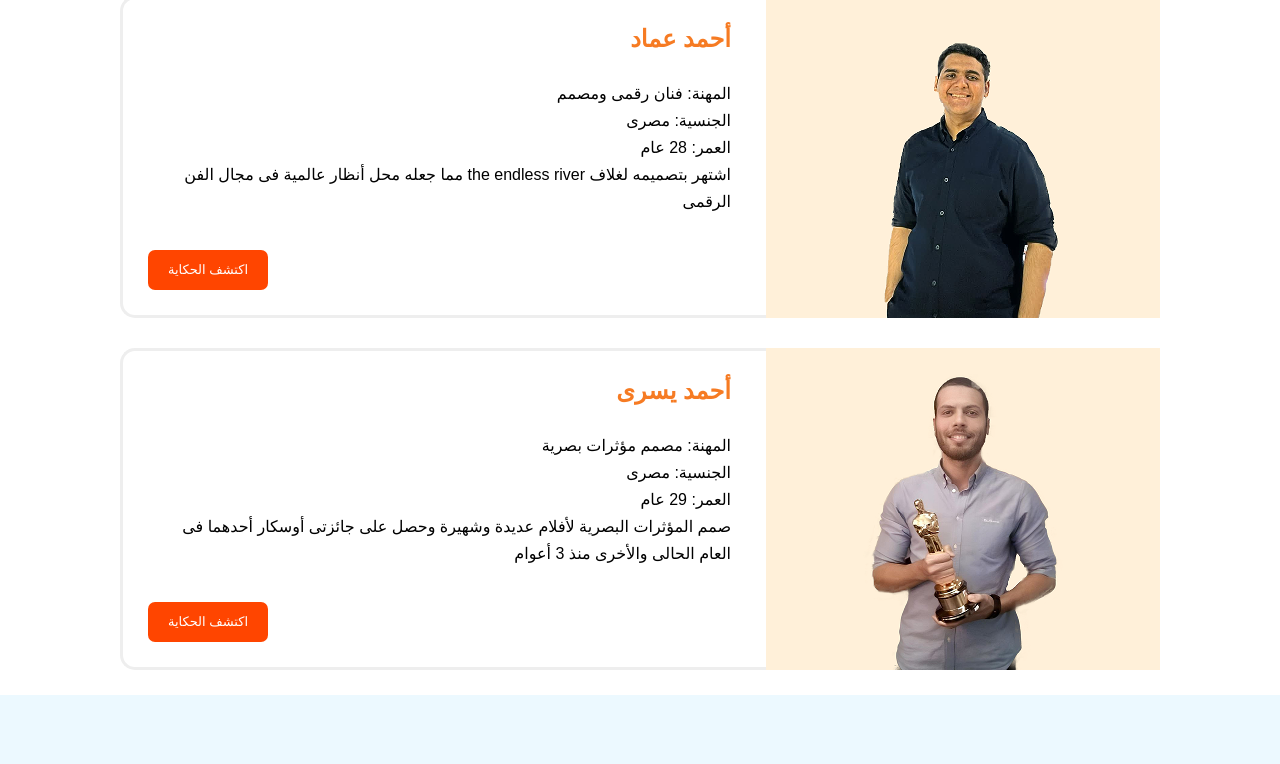
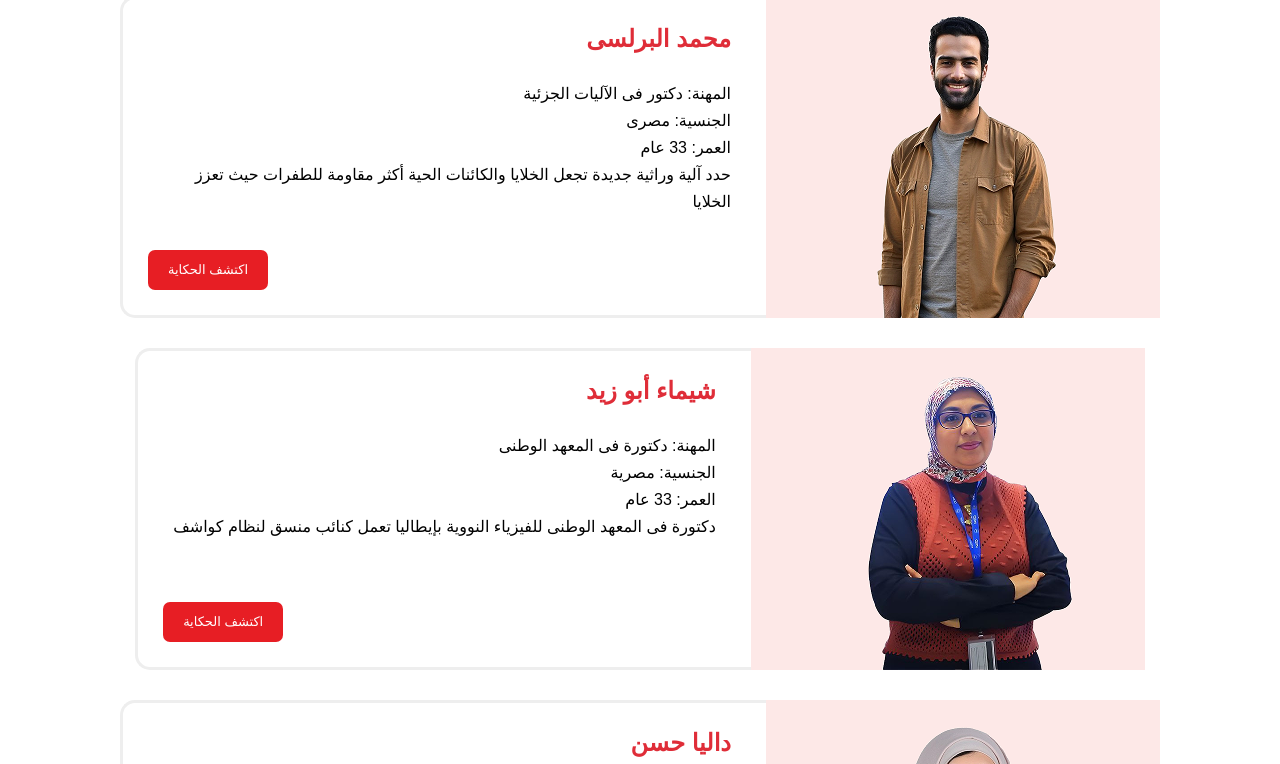
Before and after one commit to Abdallah-Medhat75/hagar_project, a plain HTML site: page creator.html in a window 1280 px wide. Shown: the part 404-1168 px from the top of the page. Drawn offline with Linux system fonts and the light colour scheme; a web font is replaced by a local one.

Commit message:
First Adding The Second Page

```diff
--- a/creator.html
+++ b/creator.html
@@ -6,7 +6,7 @@
     <title>ابتكارى</title><link rel="preconnect" href="https://fonts.googleapis.com">
 <link rel="preconnect" href="https://fonts.gstatic.com" crossorigin>
 <link href="https://fonts.googleapis.com/css2?family=Alexandria:wght@100..900&display=swap" rel="stylesheet">
-    <link rel="stylesheet" href="css/innovative.css">
+    <link rel="stylesheet" href="css/creator.css">
   </head>
   <body>
     <header>
@@ -41,26 +41,38 @@
     </section>
     <section class="people">
       <div class="container">
-        <div class="panel"><img src="imgs/emad.png">
+        <div class="panel"><img src="imgs/borlosy.png">
           <div class="desc">
-            <h2>أحمد عماد</h2>
+            <h2>محمد البرلسى</h2>
             <ul>
-              <li>المهنة: فنان رقمى ومصمم</li>
+              <li>المهنة: دكتور فى الآليات الجزئية</li>
               <li>الجنسية: مصرى</li>
-              <li>العمر: 28 عام</li>
-              <li>اشتهر بتصميمه لغلاف the endless river مما جعله محل أنظار عالمية فى مجال الفن الرقمى</li>
+              <li>العمر: 33 عام</li>
+              <li>حدد آلية وراثية جديدة تجعل الخلايا والكائنات الحية أكثر مقاومة للطفرات حيث تعزز الخلايا</li>
             </ul>
             <div class="discover"><a href="ahmed-e.html">اكتشف الحكاية</a></div>
           </div>
         </div>
-        <div class="panel"><img src="imgs/yousri.png">
+        <div class="panel"><img src="imgs/abozeid.png">
           <div class="desc">
-            <h2>أحمد يسرى</h2>
+            <h2>شيماء أبو زيد</h2>
             <ul>
-              <li>المهنة: مصمم مؤثرات بصرية</li>
-              <li>الجنسية: مصرى</li>
-              <li>العمر: 29 عام</li>
-              <li>صمم المؤثرات البصرية لأفلام عديدة وشهيرة وحصل على جائزتى أوسكار أحدهما فى العام الحالى والأخرى منذ 3 أعوام</li>
+              <li>المهنة: دكتورة فى المعهد الوطنى</li>
+              <li>الجنسية: مصرية</li>
+              <li>العمر: 33 عام</li>
+              <li>دكتورة فى المعهد الوطنى للفيزياء النووية بإيطاليا تعمل كنائب منسق لنظام كواشف</li>
+            </ul>
+            <div class="discover"><a href="ahmed-y.html">اكتشف الحكاية</a></div>
+          </div>
+        </div>
+        <div class="panel"><img src="imgs/dalia.png">
+          <div class="desc">
+            <h2>داليا حسن</h2>
+            <ul>
+              <li>المهنة: متخصصة ومستشارة الابتكار والأبحاث</li>
+              <li>الجنسية: مصرية</li>
+              <li>العمر: 25 عام</li>
+              <li>مبتكرة فى مجال الأطراف الصناعية تقود برامج لبناء القدرات الابتكارية فى الشرق الأوسط الأفريقى</li>
             </ul>
             <div class="discover"><a href="ahmed-y.html">اكتشف الحكاية</a></div>
           </div>
--- a/css/creator.css
+++ b/css/creator.css
@@ -216,7 +216,7 @@ section.people .container .panel .desc {
 }
 section.people .container .panel .desc h2 {
   margin-top: 0;
-  color: #f67b23;
+  color: #df2d38;
 }
 section.people .container .panel .desc .discover {
   position: absolute;
@@ -228,7 +228,7 @@ section.people .container .panel .desc .discover a {
   justify-content: center;
   align-items: center;
   border-radius: 7px;
-  background-color: orangered;
+  background-color: #e71e24;
   color: white;
   width: 120px;
   height: 40px;
```
Also changed, not shown: imgs/abozeid.png (added), imgs/borlosy.png (added), imgs/dalia.png (added).
